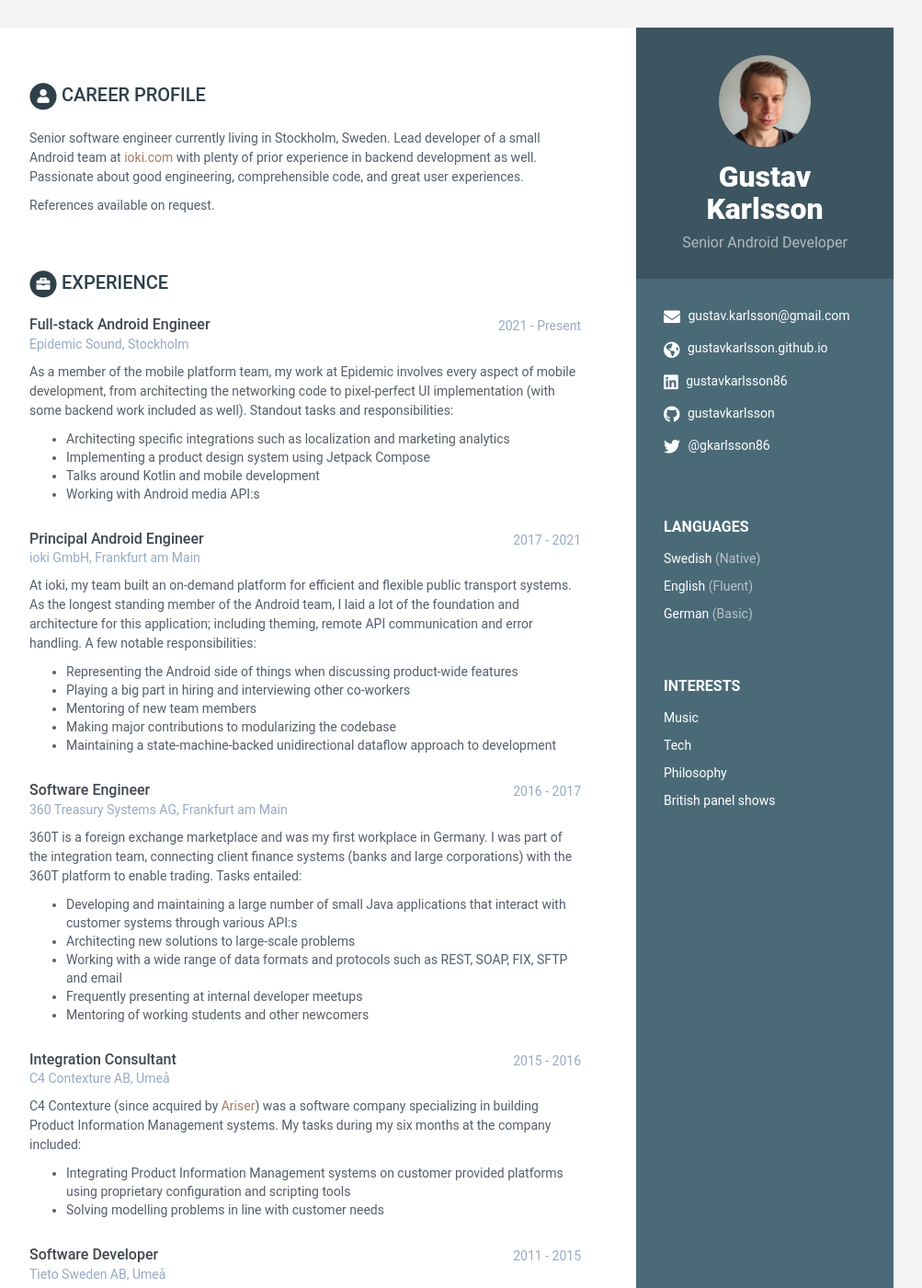
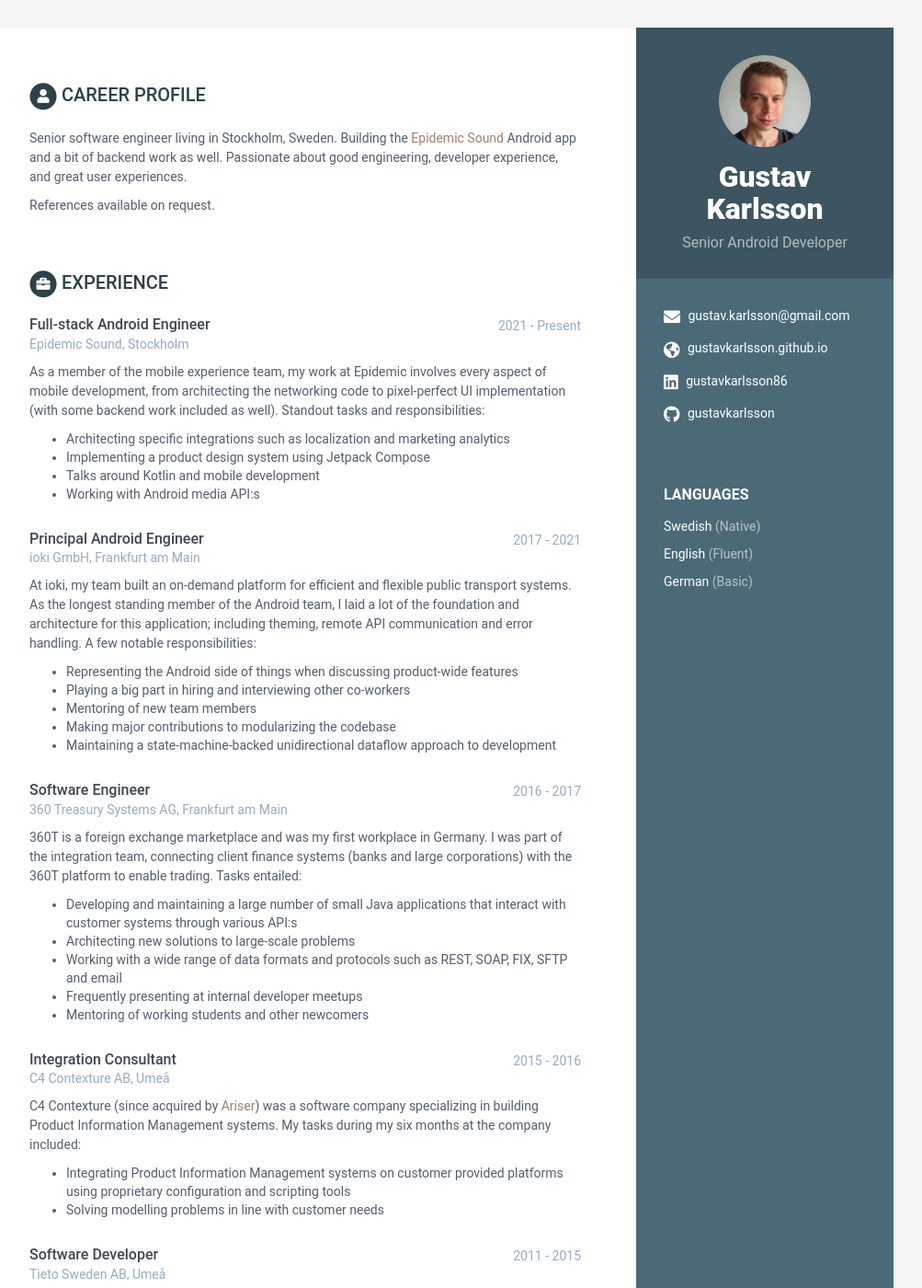
Before and after one commit to gustavkarlsson/gustavkarlsson.github.io, a Jekyll site: the page built from index.html, in a window 1280 px wide and 1400 px high. Shown: the whole window at 92% size, without its empty margins (168-1171 px from the left). Built offline with Jekyll 4.4.1, drawn with Linux system fonts in a browser that asks for light colours; some of the changed text lies outside the part shown.

Commit message:
Update data a bit

```diff
--- a/_data/data.yml
+++ b/_data/data.yml
@@ -16,7 +16,7 @@ sidebar:
     website: gustavkarlsson.github.io #do not add http://
     linkedin: gustavkarlsson86
     github: gustavkarlsson
-    twitter: '@gkarlsson86'
+    # twitter: '@gkarlsson86'
     # stack-overflow: # Number/Username, e.g. 123456/alandoe
     # goodreads: # Number-Username, e.g. 123456-alandoe
     # telegram: # nickname without '@'
@@ -36,28 +36,25 @@ sidebar:
       - idiom: German
         level: Basic
 
-    interests:
-      - item: Music
-        link:
-
-      - item: Tech
-        link:
-
-      - item: Philosophy
-        link:
-
-      - item: British panel shows
-        link:
-
-      # - item: I also like people peeking through the source code of my projects. Hi!
-      #   link:
+    # interests:
+    #   - item: Music
+    #     link:
+    #
+    #   - item: Tech
+    #     link:
+    #
+    #   - item: Philosophy
+    #     link:
+    #
+    #   - item: I also like people peeking through the source code of my projects. Hi!
+    #     link:
 
 career-profile:
     title: Career Profile
     summary: |
-      Senior software engineer currently living in Stockholm, Sweden.
-      Lead developer of a small Android team at [ioki.com](http://ioki.com) with plenty of prior experience in backend development as well.
-      Passionate about good engineering, comprehensible code, and great user experiences.
+      Senior software engineer living in Stockholm, Sweden.
+      Building the [Epidemic Sound](https://www.epidemicsound.com) Android app and a bit of backend work as well.
+      Passionate about good engineering, developer experience, and great user experiences.
 
       References available on request.
 
@@ -66,7 +63,7 @@ experiences:
       time: 2021 - Present
       company: Epidemic Sound, Stockholm
       details: |
-        As a member of the mobile platform team, my work at Epidemic involves every aspect of mobile development,
+        As a member of the mobile experience team, my work at Epidemic involves every aspect of mobile development,
         from architecting the networking code to pixel-perfect UI implementation (with some backend work included as well).
         Standout tasks and responsibilities:
           - Architecting specific integrations such as localization and marketing analytics
@@ -160,29 +157,29 @@ skills:
       - name: Android SDK
         level: 75%
 
+      - name: Coroutines
+        level: 80%
+
       - name: Reactive programming
         level: 85%
 
-      - name: Coroutines
-        level: 80%
+      - name: Architechure
+        level: 75%
 
-      - name: Architechure
-        level: 65%
+      - name: Jetpack Compose
+        level: 85%
 
       - name: Material Design
         level: 70%
-
-      - name: Jetpack Compose
-        level: 85%
 
       - name: Relational databases
         level: 55%
 
       - name: RESTful web services
-        level: 65%
+        level: 75%
 
       - name: Gradle
-        level: 65%
+        level: 70%
 
       - name: Firebase
         level: 60%
```
